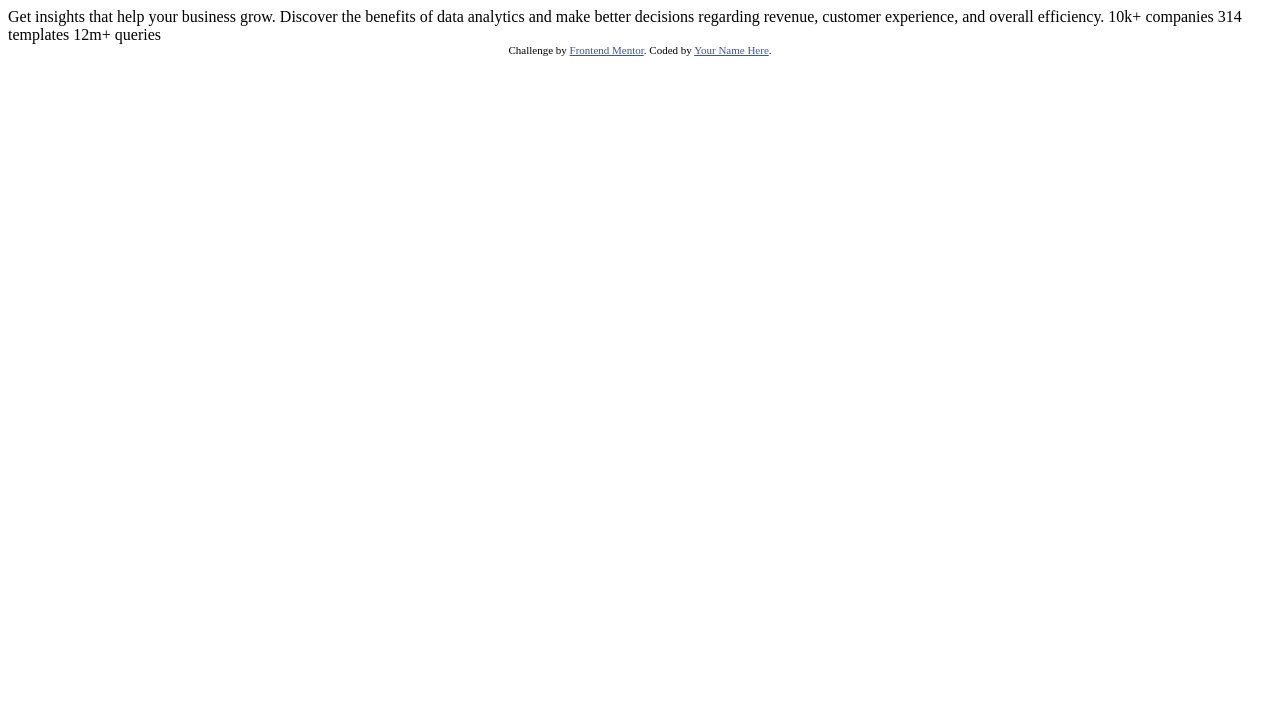
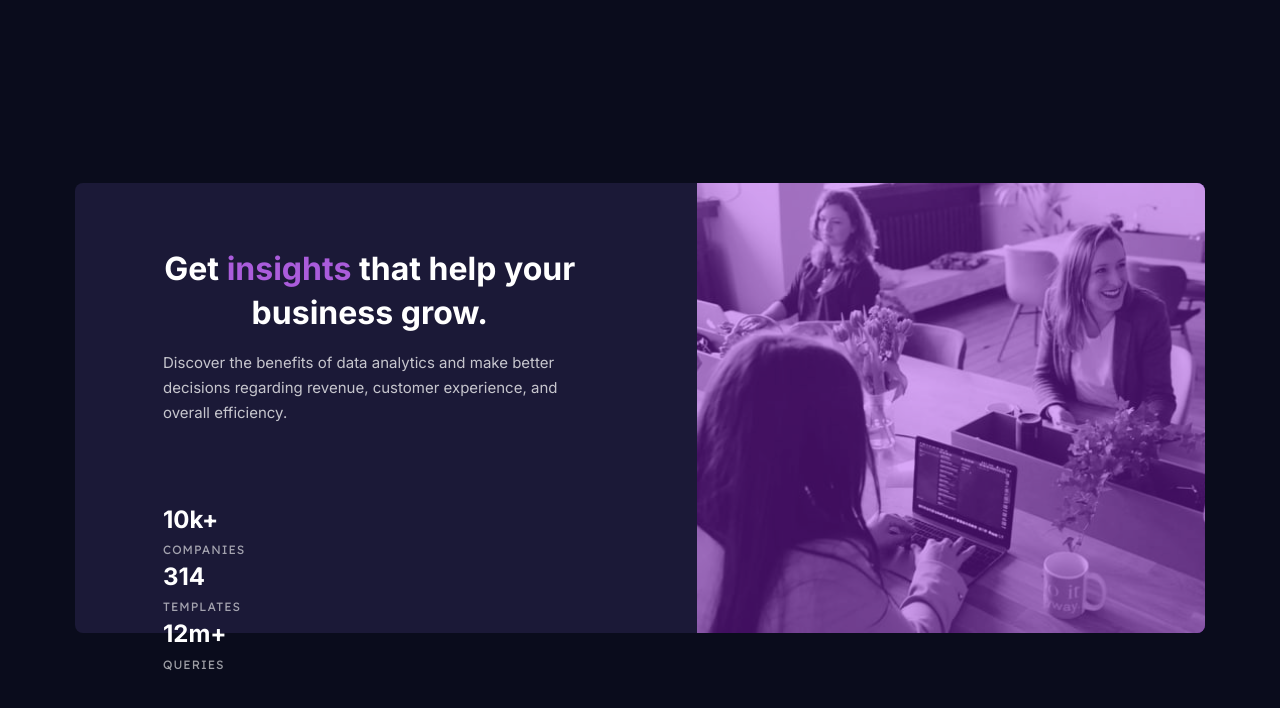
Before and after one commit to KieranWebDev/FEMentors-preview-card-project, a plain HTML site: page index.html in a window 1280 px wide. Drawn offline with Linux system fonts and the light colour scheme.

Commit message:
project almost complete. finishing touches to be added

```diff
--- a/index.html
+++ b/index.html
@@ -1,33 +1,51 @@
 <!DOCTYPE html>
 <html lang="en">
+
 <head>
   <meta charset="UTF-8">
-  <meta name="viewport" content="width=device-width, initial-scale=1.0"> <!-- displays site properly based on user's device -->
+  <meta name="viewport" content="width=device-width, initial-scale=1.0">
+  <!-- displays site properly based on user's device -->
 
   <link rel="icon" type="image/png" sizes="32x32" href="./images/favicon-32x32.png">
 
   <title>Frontend Mentor | Stats preview card component</title>
 
-  <!-- Feel free to remove these styles or customise in your own stylesheet 👍 -->
-  <style>
-    .attribution { font-size: 11px; text-align: center; }
-    .attribution a { color: hsl(228, 45%, 44%); }
-  </style>
+  <link rel="stylesheet" href="styles.css">
 </head>
+
 <body>
 
-  Get insights that help your business grow.
+  <section class="card-container">
+    <div class="image-container">
+      <picture>
+        <source srcset="./images/image-header-desktop.jpg" media="(min-width: 800px)">
+        <img src="./images/image-header-mobile.jpg" alt="image of people working">
+      </picture>
+    </div>
+    <div class="text">
+      <h1>Get <span class="highlighted-word">insights</span> that help your business grow.</h1>
 
-  Discover the benefits of data analytics and make better decisions regarding revenue, customer
-  experience, and overall efficiency.
+      <p> Discover the benefits of data analytics and make better decisions regarding revenue, customer
+        experience, and overall efficiency.</p>
+      <div class="data-flex-container">
+        <div class="data-container"><span class="data">10k+</span>
+          <span class="data-description">companies</span>
+        </div>
+        <div class="data-container"><span class="data">314</span>
+          <span class="data-description">templates</span>
+        </div>
+        <div class="data-container"><span class="data">12m+</span>
+          <span class="data-description">queries</span>
+        </div>
+      </div>
 
-  10k+ companies
-  314 templates
-  12m+ queries
+    </div>
+  </section>
 
-  <div class="attribution">
+  <!-- <div class="attribution">
     Challenge by <a href="https://www.frontendmentor.io?ref=challenge" target="_blank">Frontend Mentor</a>.
     Coded by <a href="#">Your Name Here</a>.
-  </div>
+  </div> -->
 </body>
+
 </html>
--- /dev/null
+++ b/styles.css
@@ -0,0 +1,137 @@
+@import url('https://fonts.googleapis.com/css2?family=Inter:wght@400;700&family=Lexend+Deca&display=swap');
+
+:root {
+  --background-main: #0a0c1c;
+  --background-card: #1b1937;
+  --highlighted: #aa5cdb;
+}
+
+html {
+  box-sizing: border-box;
+}
+*,
+*::before,
+*::after {
+  box-sizing: border-box;
+}
+
+body {
+  font-family: 'Inter', sans-serif;
+  color: white;
+  background-color: var(--background-main);
+  display: flex;
+  justify-content: center;
+  align-items: center;
+  padding: 1rem;
+}
+
+.card-container {
+  background-color: var(--background-card);
+  max-width: 327px;
+  border-radius: 8px;
+}
+
+.image-container {
+  background-color: #9e22eb;
+  border-radius: 8px 8px 0 0;
+}
+img {
+  max-width: 100%;
+  max-height: 100%;
+  opacity: 0.6;
+  display: block;
+  border-radius: 8px 8px 0 0;
+}
+
+h1,
+p,
+.data,
+.data-description {
+  display: block;
+  text-align: center;
+}
+
+.text {
+  padding: 2rem;
+}
+
+.highlighted-word {
+  color: var(--highlighted);
+}
+
+.text h1 {
+  line-height: 32px;
+  font-size: 1.5rem;
+  margin: 0;
+  /* font-weight: 700; */
+}
+.text p {
+  line-height: 25px;
+  font-size: 15px;
+  opacity: 0.75;
+  margin-bottom: 1rem;
+}
+.data {
+  font-weight: 700;
+  font-size: 1.5rem;
+  line-height: 29px;
+  margin-bottom: 0.2rem;
+}
+.data-description {
+  line-height: 32px;
+  font-family: 'Lexend Deca';
+  font-size: 0.8rem;
+  line-height: 25px;
+  letter-spacing: 1px;
+  text-transform: uppercase;
+  opacity: 0.6;
+  font-size: 12px;
+  margin-bottom: 0.2rem;
+}
+.data-description:last-child {
+  margin-bottom: 0;
+}
+
+@media (min-width: 800px) {
+  body {
+    height: 100vh;
+  }
+  .card-container {
+    background-color: var(--background-card);
+    max-width: 1130px;
+    height: 450px;
+    border-radius: 8px;
+    display: flex;
+  }
+  img {
+    object-fit: cover;
+    height: 100%;
+    border-radius: 0 8px 8px 0;
+  }
+
+  .image-container {
+    order: 2;
+    flex-basis: 45%;
+    border-radius: 0 8px 8px 0;
+  }
+  .text {
+    order: 1;
+    flex-basis: 55%;
+    padding: 4rem 7.5rem 4rem 5.5rem;
+  }
+
+  .text h1 {
+    font-size: 2rem;
+    line-height: 44px;
+  }
+
+  .data-flex-container {
+    display: inline-block;
+    /* justify-content: space-between; */
+    margin-top: 4rem;
+  }
+  .text span,
+  .text p {
+    text-align: left;
+  }
+}
```
